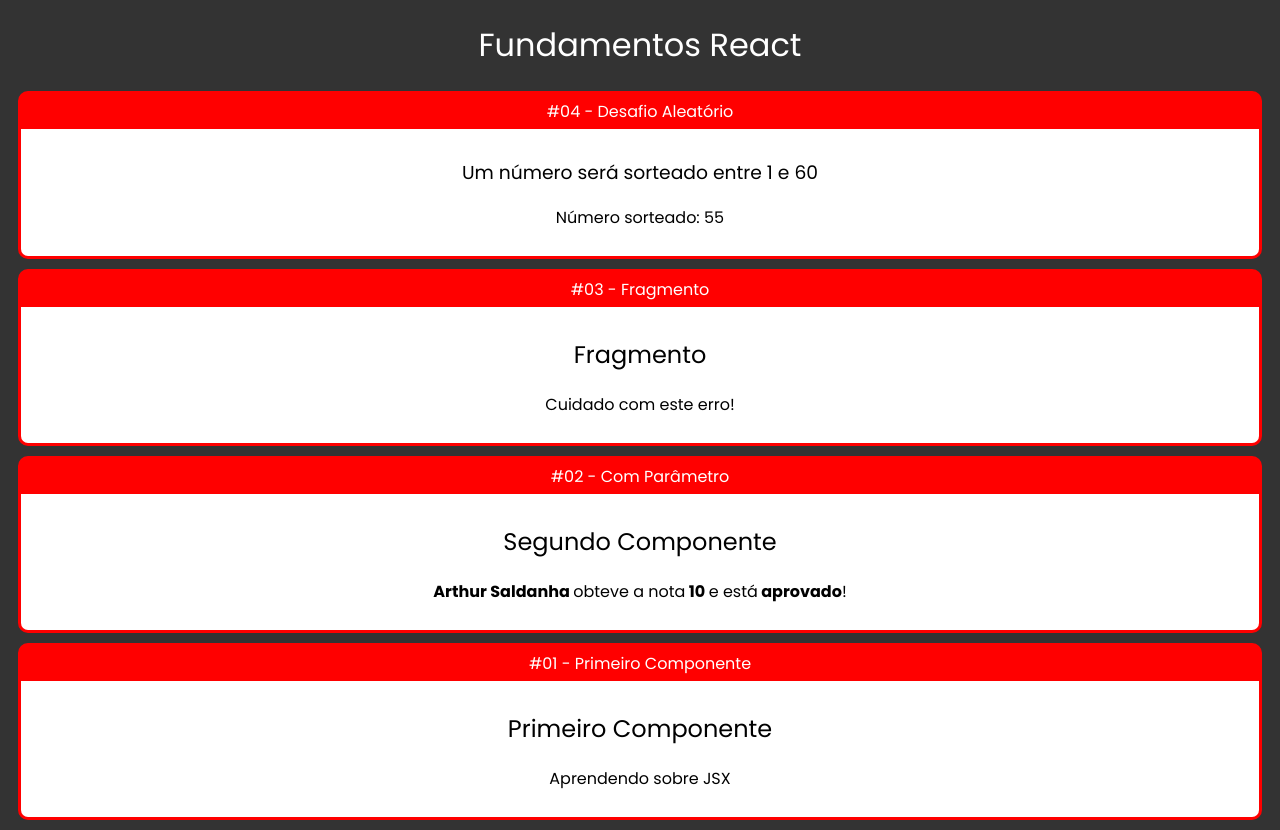
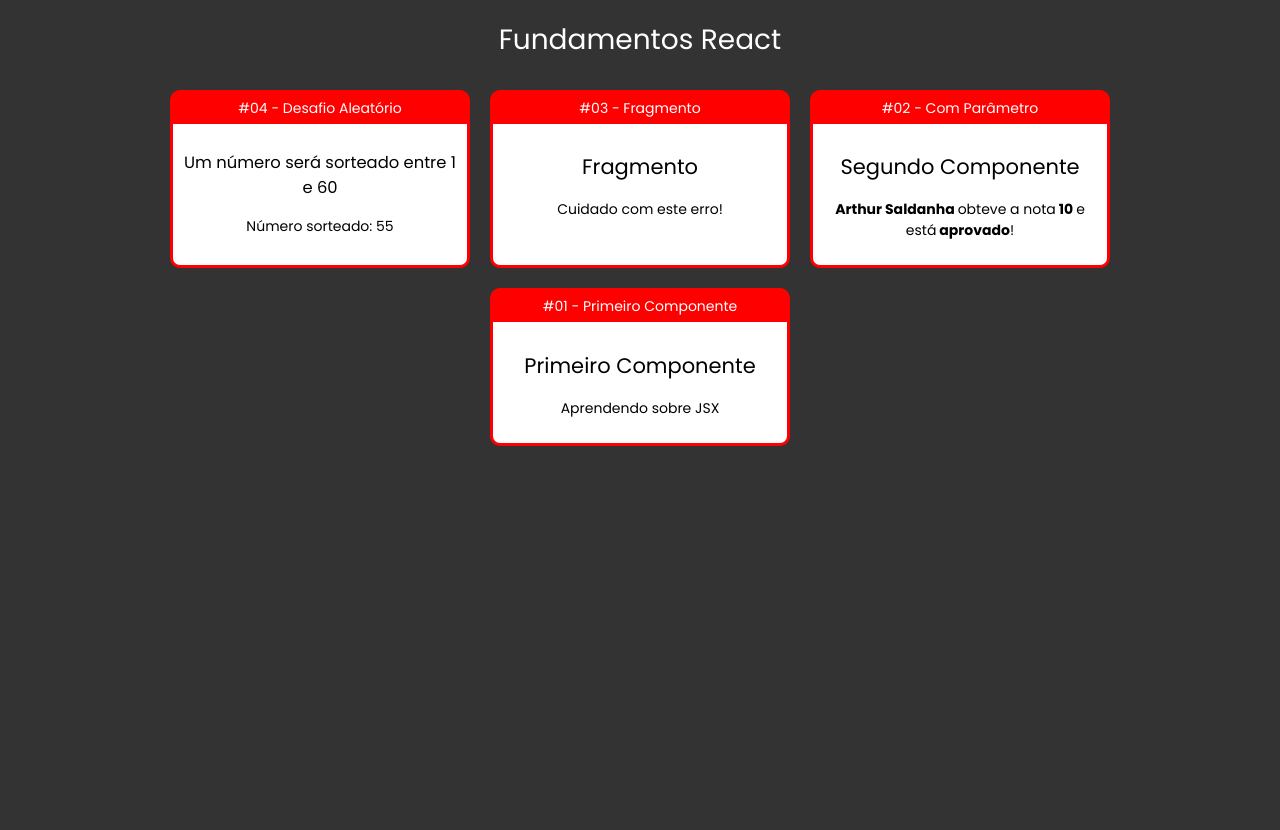
Before and after one commit to arthursaldanha/Learning-ReactJS, a React (Create React App) app: page / in a window 1280 px wide. After the commit the page ends 800 px from the top, so only its background shows below. Built offline with nearby package versions, Linux system fonts and the light colour scheme.

Commit message:
Refatorando e Estilizando os Cards

```diff
--- /dev/null
+++ b/src/App.css
@@ -0,0 +1,5 @@
+.App .Cards {
+   display: flex;
+   flex-wrap: wrap;
+   justify-content: center;
+}
--- a/src/App.jsx
+++ b/src/App.jsx
@@ -1,4 +1,5 @@
 import React from 'react';
+import "./App.css"
 
 import Card from "./components/layout/Card.jsx"
 import Primeiro from "./components/basics/Primeiro.jsx";
@@ -8,8 +9,10 @@
 
 const App = (props) => {
    return (
-      <div id="app">
+      <div className="App">
          <h1>Fundamentos React</h1>
+
+         <div className="Cards">
             <Card titulo="#04 - Desafio Aleatório">
                <Aleatorio
                   min={1}
@@ -34,6 +37,7 @@
                <Primeiro></Primeiro>
             </Card>
          </div>
+      </div>
    );
 }
 
--- a/src/components/layout/Card.css
+++ b/src/components/layout/Card.css
@@ -4,6 +4,11 @@
    border-radius: 10px;
    overflow: hidden;
    margin: 10px;
+
+   display: flex;
+   flex-direction: column;
+   max-width: 30rem;
+   min-width: 30rem;
 }
 
 .Card .Title {
@@ -13,6 +18,7 @@
 }
 
 .Card .Content {
+   flex-grow: 1;
    background-color: #fff;
    color: #000;
    padding: 10px;
--- a/src/index.css
+++ b/src/index.css
@@ -2,6 +2,10 @@
    padding: 0;
    border: 0;
    box-sizing: border-box;
+}
+
+html {
+   font-size: 62.5%;
 }
 
 body {
@@ -9,6 +13,7 @@
    background-color: #333;
    color: #fff;
    text-align: center;
+   font-size: 1.4rem;
 }
 
 h1, h2, h3 {
```
Lines whose indentation alone changed are shown as unchanged.
